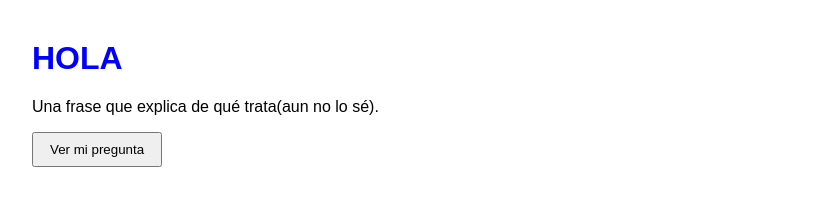
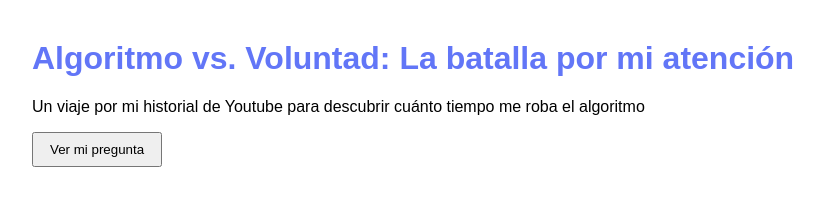
Before and after one commit to alvaropuertolas/ProyectoWeb, a plain HTML site: page index.html in a window 1280 px wide. Shown: the whole page, without its empty margins (8-831 px from the left). Drawn offline with Linux system fonts and the light colour scheme.

Commit message:
Pequeños cambios

```diff
--- a/index.html
+++ b/index.html
@@ -9,11 +9,11 @@
 </head>
 <body>
 
-  <h1>HOLA</h1>
-  <p>Una frase que explica de qué trata(aun no lo sé).</p>
+  <h1>Algoritmo vs. Voluntad: La batalla por mi atención</h1>
+  <p>Un viaje por mi historial de Youtube para descubrir cuánto tiempo me roba el algoritmo</p>
 
   <button id="boton">Ver mi pregunta</button>
-  <p id="texto" hidden>Aquí va mi pregunta de investigación.</p>
+  <p id="texto" hidden>¿Consumo lo que yo decido buscar o lo que la página de inicio me sirve en bandeja?</p>
 
   <!-- El JavaScript va al final, cuando la página ya está cargada -->
   <script src="script.js"></script>
--- a/style.css
+++ b/style.css
@@ -4,7 +4,7 @@ body {
 }
 
 h1 {
-  color: #0000ff;
+  color: #6276f7;
 }
 
 button {
```
